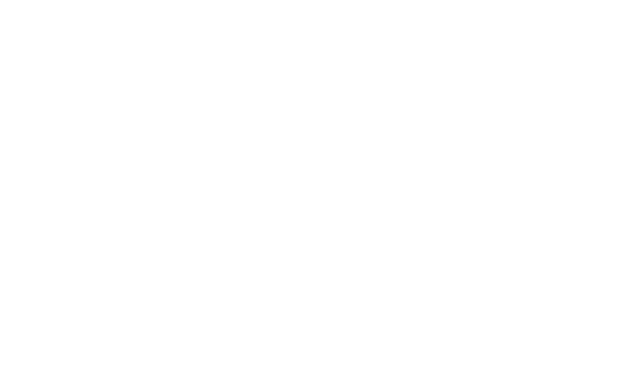
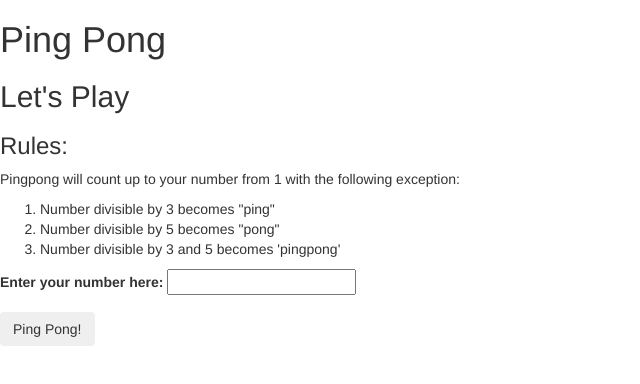
Before and after one commit to njambi25/Ping-Pong-project, a plain HTML site: page index.html in a window 1280 px wide. Shown: the whole page, without its empty margins (0-640 px from the left). Drawn offline with Linux system fonts and the light colour scheme.

Commit message:
Added content to html body on the heading and made list for rules of the game

```diff
--- a/index.html
+++ b/index.html
@@ -12,6 +12,28 @@
 
 <body>
 
+
+  <form id="ping-pongi">
+    <div class="form-group">
+      <h1>Ping Pong</h1>
+      <h2>Let's Play</h2>
+      <h3>Rules:</h3>
+      <p>Pingpong will count up to your number from 1 with the following exception:
+        <ol>
+          <li>Number divisible by 3 becomes "ping"</li>
+          <li>Number divisible by 5 becomes "pong"</li>
+          <li>Number divisible by 3 and 5 becomes 'pingpong'</li>
+        </ol>
+      </p>
+      <label for="pp">Enter your number here:</label>
+      <input id="pp" type="text">
+    </div>
+    <button type="submit" class="btn">Ping Pong!</button>
+    <div id="results">
+      <ul>
+      </ul>
+    </div>
+  </form>
 </body>
 
 </html>
```
